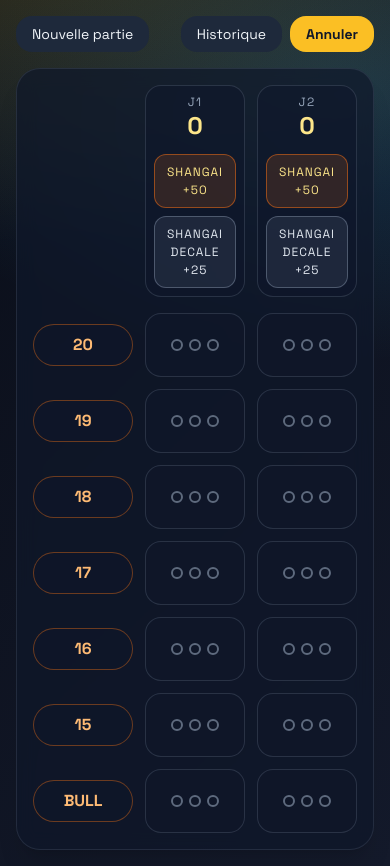
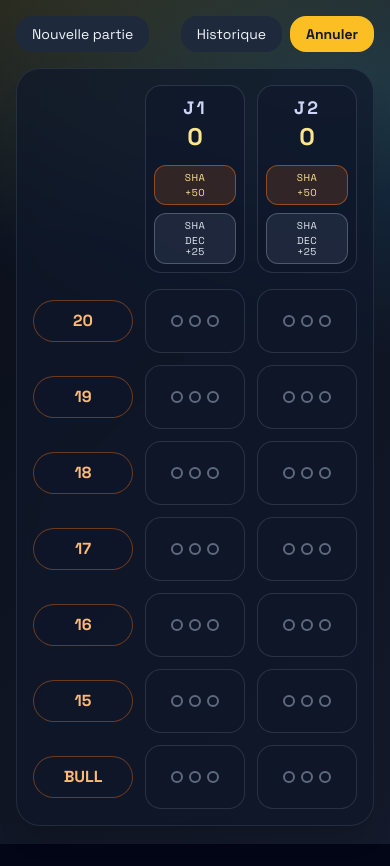
Before and after one commit to Raphael-Moussay/Cricket_Cut-throat, a plain HTML site: page index.html in a window 390 px wide. Both pictures are taken after a click on the button "Demarrer la partie". After the commit the page ends 844 px from the top, so only its background shows below. Drawn offline with nearby package versions, Linux system fonts and the light colour scheme.

Commit message:
Modification du responsive sur shanghai

```diff
--- a/app.css
+++ b/app.css
@@ -101,17 +101,62 @@ body {
   background: rgba(15, 23, 42, 0.55);
 }
 
+.player-initials {
+  font-size: 18px;
+  font-weight: 700;
+  letter-spacing: 0.12em;
+  text-transform: uppercase;
+  color: #cbd5f5;
+}
+
 .shanghai-btn {
   width: 100%;
-  padding: 8px 12px;
+  padding: 8px 8px;
   border-radius: 12px;
   border: 1px solid rgba(249, 115, 22, 0.5);
   background: rgba(249, 115, 22, 0.15);
   color: #fde68a;
-  font-size: 12px;
+  font-size: 11px;
   text-transform: uppercase;
   letter-spacing: 0.08em;
+  line-height: 1.1;
+  display: grid;
+  gap: 4px;
+  place-items: center;
+  justify-items: center;
+  text-align: center;
   transition: transform 0.12s ease, background 0.2s ease, border 0.2s ease;
+}
+
+.shanghai-btn span {
+  display: block;
+  width: 100%;
+  text-align: center;
+  white-space: nowrap;
+}
+
+.shanghai-break {
+  white-space: nowrap;
+}
+
+.shanghai-break .shanghai-num {
+  display: inline;
+}
+
+@media (max-width: 520px) {
+  .shanghai-btn {
+    font-size: 10px;
+    letter-spacing: 0.05em;
+    padding: 6px 6px;
+  }
+
+  .shanghai-break {
+    white-space: normal;
+  }
+
+  .shanghai-break .shanghai-num {
+    display: block;
+  }
 }
 
 .shanghai-btn:active {
@@ -161,6 +206,17 @@ body {
 .history-text {
   font-size: 14px;
   color: #e2e8f0;
+}
+
+.history-toggle {
+  border-radius: 999px;
+  padding: 4px 10px;
+  border: 1px solid rgba(148, 163, 184, 0.35);
+  background: rgba(15, 23, 42, 0.5);
+  color: #cbd5f5;
+  font-size: 11px;
+  text-transform: uppercase;
+  letter-spacing: 0.08em;
 }
 
 .ranking-row {
--- a/app.js
+++ b/app.js
@@ -22,6 +22,7 @@ const state = {
   gameActive: false,
   actionLog: [],
   showHistory: false,
+  showAllHistory: false,
   flashCells: [],
   flashScores: []
 };
@@ -53,7 +54,8 @@ function pushHistory() {
     players: state.players,
     gameActive: state.gameActive,
     actionLog: state.actionLog,
-    showHistory: state.showHistory
+    showHistory: state.showHistory,
+    showAllHistory: state.showAllHistory
   }));
 }
 
@@ -64,6 +66,7 @@ function undoLast() {
   state.gameActive = prev.gameActive;
   state.actionLog = prev.actionLog || [];
   state.showHistory = Boolean(prev.showHistory);
+  state.showAllHistory = Boolean(prev.showAllHistory);
   renderGame();
 }
 
@@ -73,6 +76,7 @@ function startGame(initialsList) {
   state.gameActive = true;
   state.actionLog = [];
   state.showHistory = false;
+  state.showAllHistory = false;
   renderGame();
 }
 
@@ -81,7 +85,6 @@ function addLog(message) {
     message,
     time: new Date().toLocaleTimeString("fr-FR", { hour: "2-digit", minute: "2-digit" })
   });
-  state.actionLog = state.actionLog.slice(0, 30);
 }
 
 function applyShanghai(playerId, points, label) {
@@ -265,16 +268,23 @@ function renderHitDots(hit, isCellClosed) {
 }
 
 function renderGame() {
+  const visibleHistory = state.showAllHistory ? state.actionLog : state.actionLog.slice(0, 30);
   const colCount = state.players.length + 1;
   const gridStyle = `grid-template-columns: repeat(${colCount}, minmax(0, 1fr));`;
 
   const headers = state.players.map(p => `
     <div class="score-card text-center">
-      <div class="text-xs uppercase tracking-widest text-slate-400">${p.initials}</div>
+      <div class="player-initials">${p.initials}</div>
       <div class="text-2xl font-black text-amber-200 score-value" data-score="${p.id}">${p.score}</div>
       <div class="mt-3 space-y-2">
-        <button class="shanghai-btn" data-shanghai="50" data-player="${p.id}">Shangai +50</button>
-        <button class="shanghai-btn shanghai-alt" data-shanghai="25" data-player="${p.id}">Shangai decale +25</button>
+        <button class="shanghai-btn" data-shanghai="50" data-player="${p.id}">
+          <span>SHA</span>
+          <span>+50</span>
+        </button>
+        <button class="shanghai-btn shanghai-alt" data-shanghai="25" data-player="${p.id}">
+          <span>SHA</span>
+          <span class="shanghai-break">DEC <span class="shanghai-num">+25</span></span>
+        </button>
       </div>
     </div>
   `).join("");
@@ -322,9 +332,12 @@ function renderGame() {
       </div>
 
       <div class="panel rounded-3xl p-4 shadow-xl ${state.showHistory ? "" : "hidden"}" id="historyPanel">
-        <div class="text-xs uppercase tracking-widest text-slate-400">Derniers coups</div>
+        <div class="flex items-center justify-between">
+          <div class="text-xs uppercase tracking-widest text-slate-400">Derniers coups</div>
+          <button id="historyToggleBtn" class="history-toggle">${state.showAllHistory ? "Voir moins" : "Tout afficher"}</button>
+        </div>
         <div class="mt-3 space-y-2">
-          ${state.actionLog.length === 0 ? "<div class=\"text-sm text-slate-400\">Aucune action pour le moment.</div>" : state.actionLog.map(entry => `
+          ${state.actionLog.length === 0 ? "<div class=\"text-sm text-slate-400\">Aucune action pour le moment.</div>" : visibleHistory.map(entry => `
             <div class="history-row">
               <div class="history-time">${entry.time}</div>
               <div class="history-text">${entry.message}</div>
@@ -357,6 +370,14 @@ function renderGame() {
     state.showHistory = !state.showHistory;
     renderGame();
   });
+
+  const historyToggle = document.getElementById("historyToggleBtn");
+  if (historyToggle) {
+    historyToggle.addEventListener("click", () => {
+      state.showAllHistory = !state.showAllHistory;
+      renderGame();
+    });
+  }
 
   app.querySelectorAll("button[data-player]").forEach(btn => {
     if (btn.dataset.number) {
```
